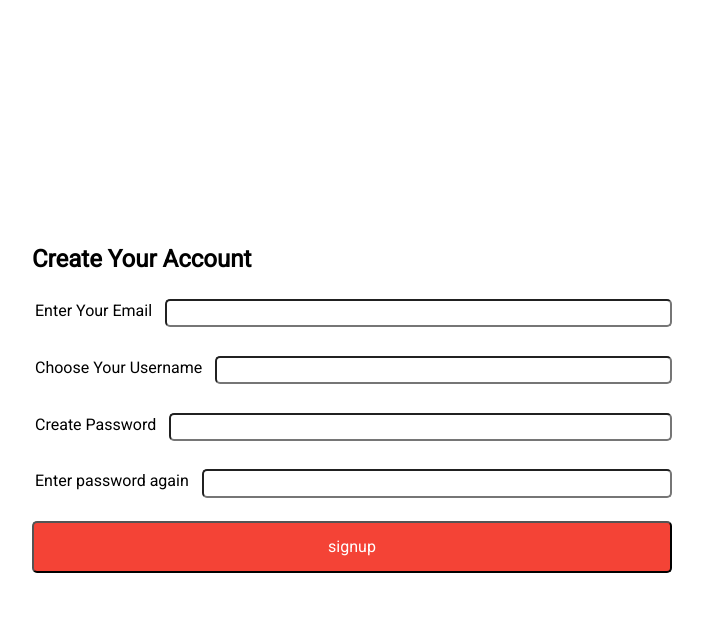
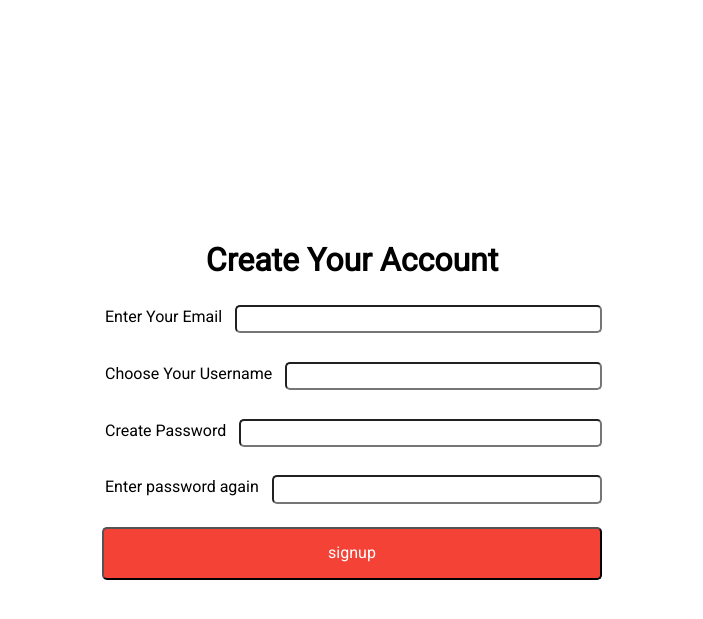
Before and after one commit to denislomakin/CSC-210-Project, a Flask app: page /signup in a window 1280 px wide. Shown: the top 619 px of the page, without its empty margins (288-991 px from the left). Run offline with Flask 2, Linux system fonts and the light colour scheme; some libraries are stand-ins or nearby versions.

Commit message:
Update CSS

```diff
--- a/Demos/Demo1/static/styles.css
+++ b/Demos/Demo1/static/styles.css
@@ -11,8 +11,12 @@ body {
   align-items:center;
   justify-content:center;
 }
+h1, h2 {
+	text-align:center;
+}
 div.container {
 	width:50%;
+	max-width:500px;
 }
 .container {
   display:flex;
--- a/Demos/Demo1/templates/login.html
+++ b/Demos/Demo1/templates/login.html
@@ -8,7 +8,7 @@
   <body>
     <div class="container">
       <form method="POST" action="/login" class="container">
-        <h2>Login</h2>
+        <h1>Login</h1>
         {{ form.hidden_tag() }}
         <div class="line">{{ form.username.label }}{{ form.username() }}</div><br>
         <div class="line">{{ form.password.label }}{{ form.password() }}</div><br>
--- a/Demos/Demo1/templates/signup.html
+++ b/Demos/Demo1/templates/signup.html
@@ -11,7 +11,7 @@
     <body>
         <div class="container">
             <form method="POST" action="/signup" class="container">
-                <h2>Create Your Account</h2>
+                <h1>Create Your Account</h1>
                 {{ form.hidden_tag() }}
                 <div class="line">{{form.email.label}}{{form.email()}}</div><br>
                 <div class="line">{{form.username.label}}{{form.username()}}</div><br>
```
